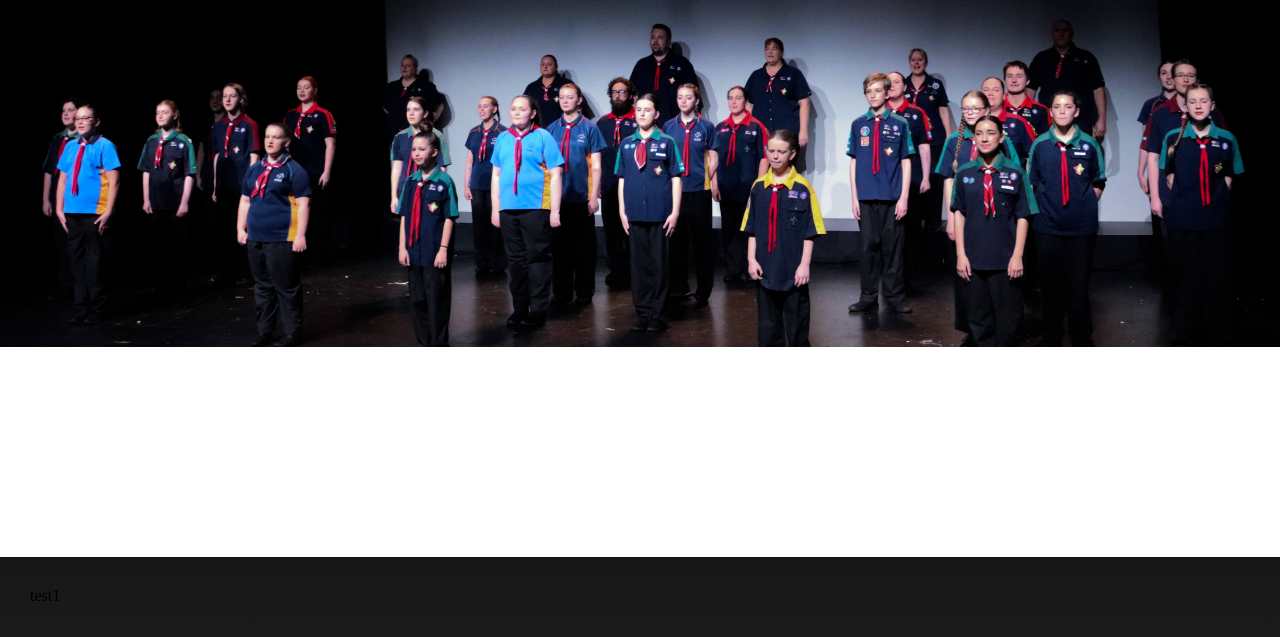
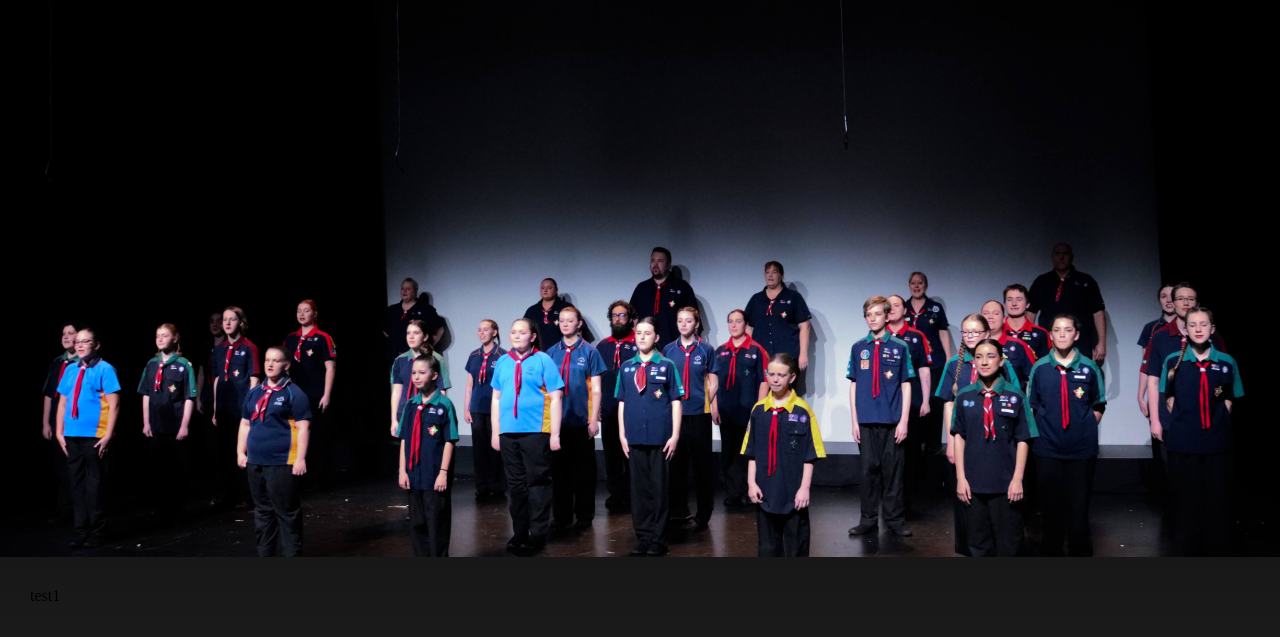
Before and after one commit to ClearyCoding/korimulgangshow.com, a plain HTML site: page index.html in a window 1280 px wide. Shown: the part 163-800 px from the top of the page. Drawn offline with Linux system fonts and the light colour scheme.

Commit message:
Attempted Bug Fix 3

```diff
--- a/assets/styles/main.css
+++ b/assets/styles/main.css
@@ -45,7 +45,6 @@ body {
     width: 100%;
     object-fit: cover;
     z-index: -1;
-    top: -335px;
 }
 .section {
     position: relative;
```
